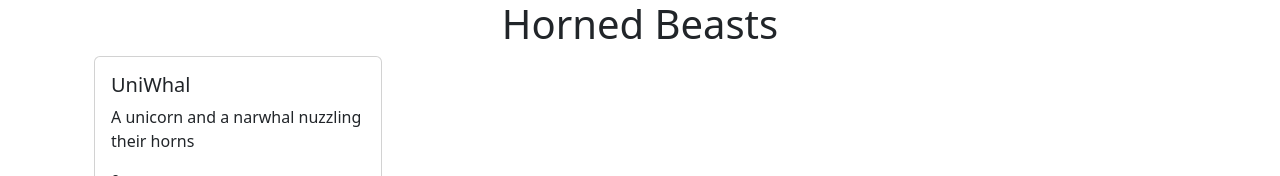
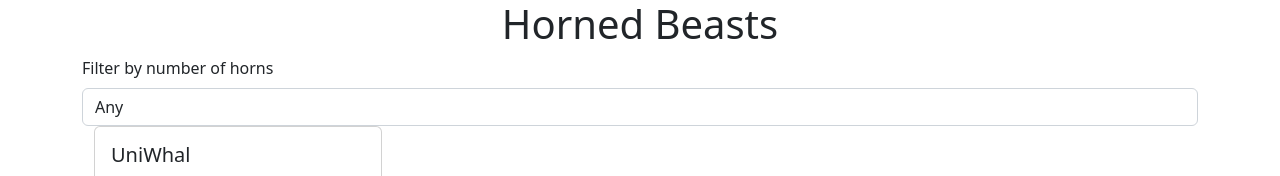
Before and after one commit to camillarees/lab-class-01, a React (Create React App) app: page / in a window 1280 px wide. Shown: the top 176 px of the page. Built offline with nearby package versions, Linux system fonts and the light colour scheme.

Commit message:
complete lab 4 requirements

```diff
--- a/src/App.js
+++ b/src/App.js
@@ -1,21 +1,28 @@
 import React from 'react';
 import './App.css';
-// import HornedBeast from './HornedBeast.js';
 import Header from './Header.js';
 import Main from './Main.js';
 import Footer from './Footer.js';
 import SelectedBeast from './SelectedBeast.js';
 import data from './data.json';
 
+
 class App extends React.Component {
 
   constructor(props) {
     super(props);
     this.state = {
-      data: data,
       showModal: false,
-      beastObj: {}
+      beastObj: {},
+// create a new array called allBeasts that carries the data from json
+      allBeasts: data
     }
+  }
+
+// create function that passes new beasts array created in main
+  filterBeastArray = filteredBeastsArray => {
+// change the state allBeasts array to the filteredBeastsArray so it's no longer carrying data from json and can be altered
+    this.setState({allBeasts: filteredBeastsArray})
   }
 
     handleCloseModal = () => {
@@ -43,8 +50,15 @@ class App extends React.Component {
                 />
               </div>
               <div>
-          <Main data={data}
-            handleShowModal={this.handleShowModal} />
+                <Main
+                // pass the state of the allBeasts array to Main
+                  data={this.state.allBeasts}
+                  handleShowModal={this.handleShowModal}
+                  hornedBeasts={this.state.beastStats}
+                  handleSelectedHorns={this.handleSelectedHorns}
+                // pass the function that changes state to Main
+                  filterBeastArray={this.filterBeastArray}
+                   />
               </div>
               <div>
                 <Footer />
--- a/src/Header.js
+++ b/src/Header.js
@@ -5,6 +5,7 @@ class Header extends React.Component {
         return (
             <>
                 <h1>Horned Beasts</h1>
+
             </>
         );
     }
--- a/src/Main.js
+++ b/src/Main.js
@@ -1,27 +1,68 @@
 import React from 'react';
 import HornedBeast from './HornedBeast';
-// import SelectedBeast from './SelectedBeast';
 import Container from 'react-bootstrap/Container';
+import Form from 'react-bootstrap/Form';
+import data from './data.json';
 
 class Main extends React.Component {
+
+    // create function that handles the events of a selection from the dropdown form
+    handleSelectedHorns =  event => {
+        const hornsSelected = event.target.value;
+    // create changeable array which state can updated when passed through from App.js props
+        let filteredBeastsArray;
+
+        if (hornsSelected === "Any") {
+          this.setState({ allBeasts: data});
+          } else if (hornsSelected === "1") {
+            filteredBeastsArray = data.filter(beast => beast.horns === 1);
+            // alter filtered beast array state through props from function in App.js
+            this.props.filterBeastArray(filteredBeastsArray)
+          } else if (hornsSelected === "2") {
+            filteredBeastsArray = data.filter(beast => beast.horns === 2);
+            this.props.filterBeastArray(filteredBeastsArray)
+        } else if (hornsSelected === "3") {
+          filteredBeastsArray = data.filter(beast => beast.horns === 3);
+          this.props.filterBeastArray(filteredBeastsArray)
+        }  else if (hornsSelected === "100") {
+          filteredBeastsArray = data.filter(beast => beast.horns === 100);
+          this.props.filterBeastArray(filteredBeastsArray)
+
+        };
+        console.log(filteredBeastsArray);
+      };
+
     render() {
         return (
+            <>
+            <Container>
+                <Form>
+                    <Form.Group controlId="selectedNumberOfHorns" >
+                        <Form.Label>Filter by number of horns</Form.Label>
+                        <Form.Control
+                            as="select"
+                            onChange={this.handleSelectedHorns}>
+                        <option value="Any">Any</option>
+                            <option value="1">1</option>
+                                <option value="2">2</option>
+                                    <option value="3">3</option>
+                                        <option value="100">100</option>
+                                        </Form.Control>
+                                    </Form.Group>
+                                </Form>
+                            </Container>
                             <Container className="Main">
                                 {this.props.data.map(beastObj => (
-                    <><HornedBeast
+                                    <HornedBeast
                                         title={beastObj.title}
                                         imageUrl={beastObj.image_url}
                                         description={beastObj.description}
                                         showModal={this.props.handleShowModal}
                                         beastObj={beastObj} />
-                        {/* <SelectedBeast
 
-                beast={beastObj}
-                /> */}
+                                ))}
+                            </Container>
                             </>
-                ))}
-
-            </Container>
                             )
     }
 };
```
Lines whose indentation alone changed are shown as unchanged.
